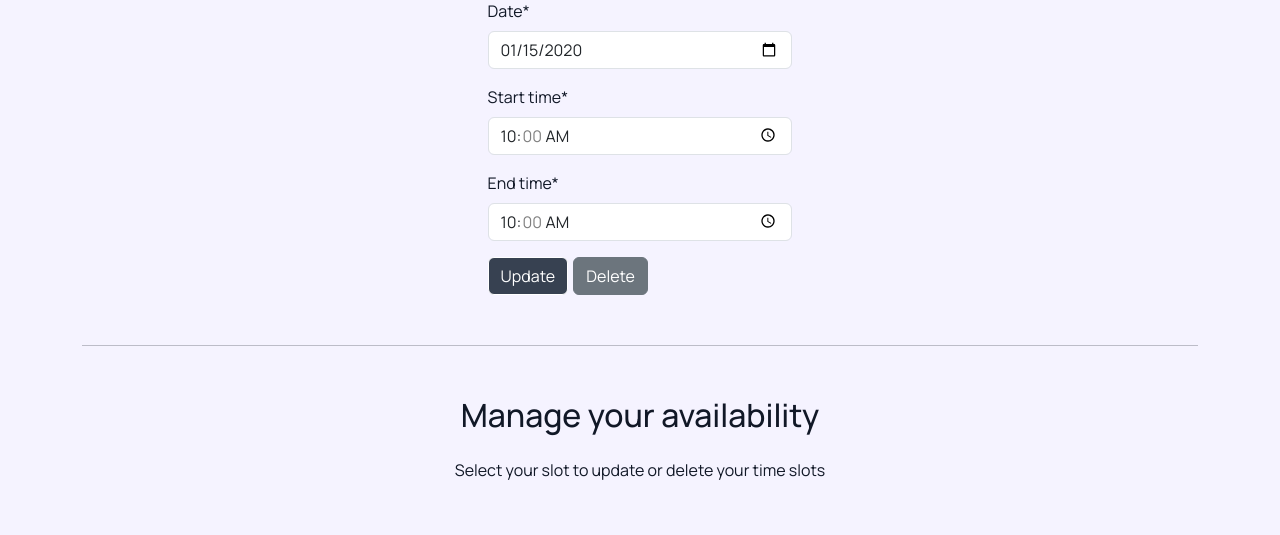
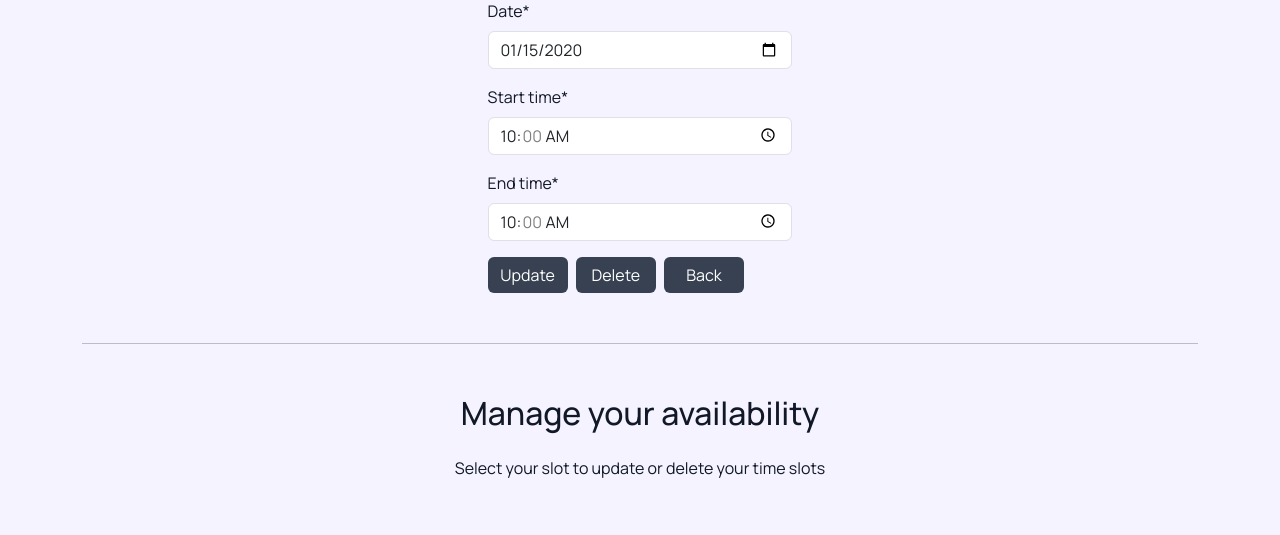
Before and after one commit to Karla-Stein/mentor-market, a Django app: page /edit-availability/1 in a window 1280 px wide. Shown: the part 127-662 px from the top of the page. Run offline with Django 4.2, Linux system fonts and the light colour scheme; a user stored in the database is signed in; tables that the repository leaves empty hold one stand-in row (values such as "Sample post"); some libraries are stand-ins or nearby versions; some web fonts are replaced.

Commit message:
Add back button to availability manage

```diff
--- a/market/templates/market/availability.html
+++ b/market/templates/market/availability.html
@@ -17,12 +17,14 @@
                 <form method="post">
                     {% csrf_token %}
                     {{ availability_form|crispy }}
-                    <button type="submit" class="btn btn-signup btn-primary nav-bar-btn">{% if slot %} Update {% else %}
+                    <button type="submit" class="btn btn-signup btn-primary btn-edit">{% if slot %} Update {% else %}
                         Submit {% endif %}</button>
                     {% if slot %}
                     <!-- Button to activate modal to delete availability -->
-                    <button type="button" class="btn btn-secondary" id="delete-slot" data-slot-id="{{ slot.id }}">
+                    <button type="button" class="btn btn-secondary btn-edit" id="delete-slot"
+                        data-slot-id="{{ slot.id }}">
                         Delete</button>
+                    <a type="submit" class="btn btn-secondary  btn-edit" href="{% url 'availability' %}">Back</a>
                     {% endif %}
                 </form>
                 {% endif %}
--- a/static/css/style.css
+++ b/static/css/style.css
@@ -32,7 +32,9 @@ body {
 
 .btn-edit{
     background-color: var(--secondary-text-color);
-    border: var(--secondary-text-color)
+    border: var(--secondary-text-color);
+    width: 80px;
+    margin-right: 5px;
 }
 
 .btn-edit:hover{
@@ -262,7 +264,9 @@ img .profile-image{
 /* Media queries */
 
 @media screen and (max-width: 320px) {
-
+    .btn-edit{
+        width: 78px;
+    }
     .navbar{
         height: 50px;
     }
```
